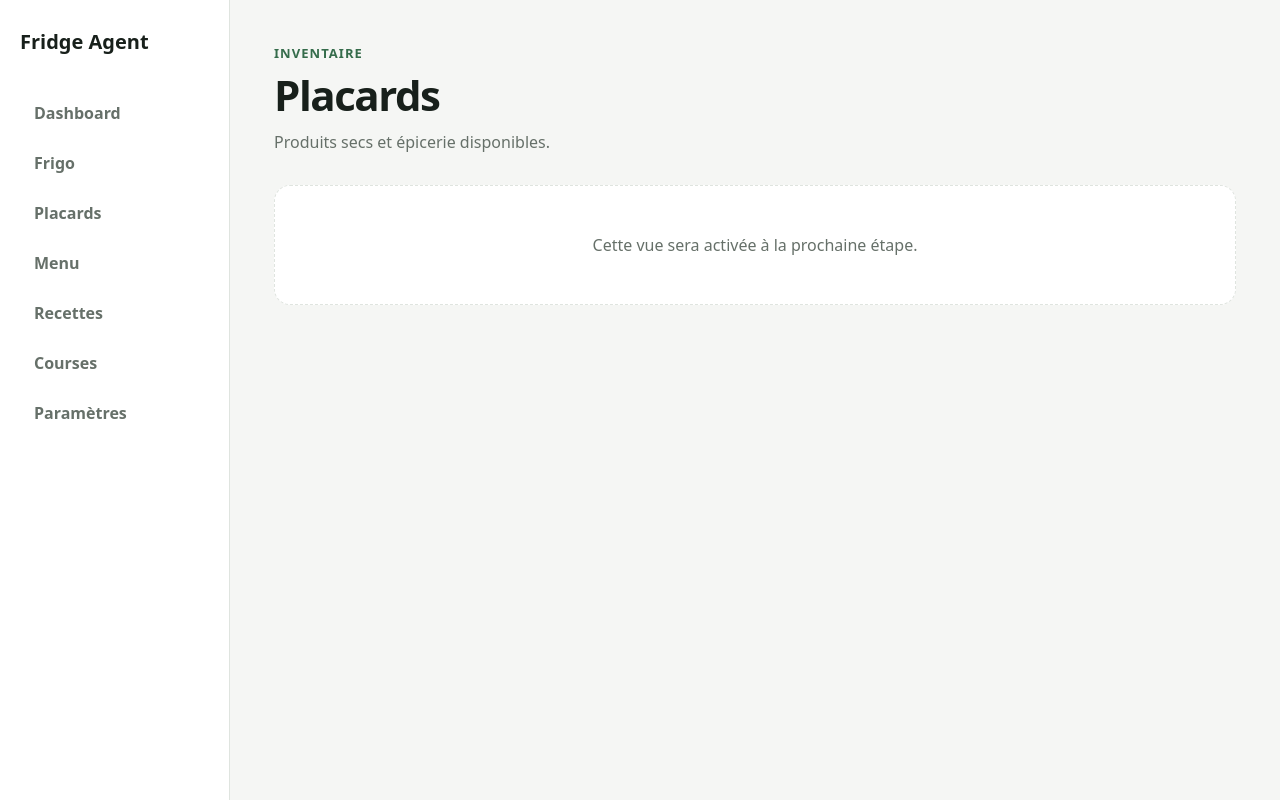
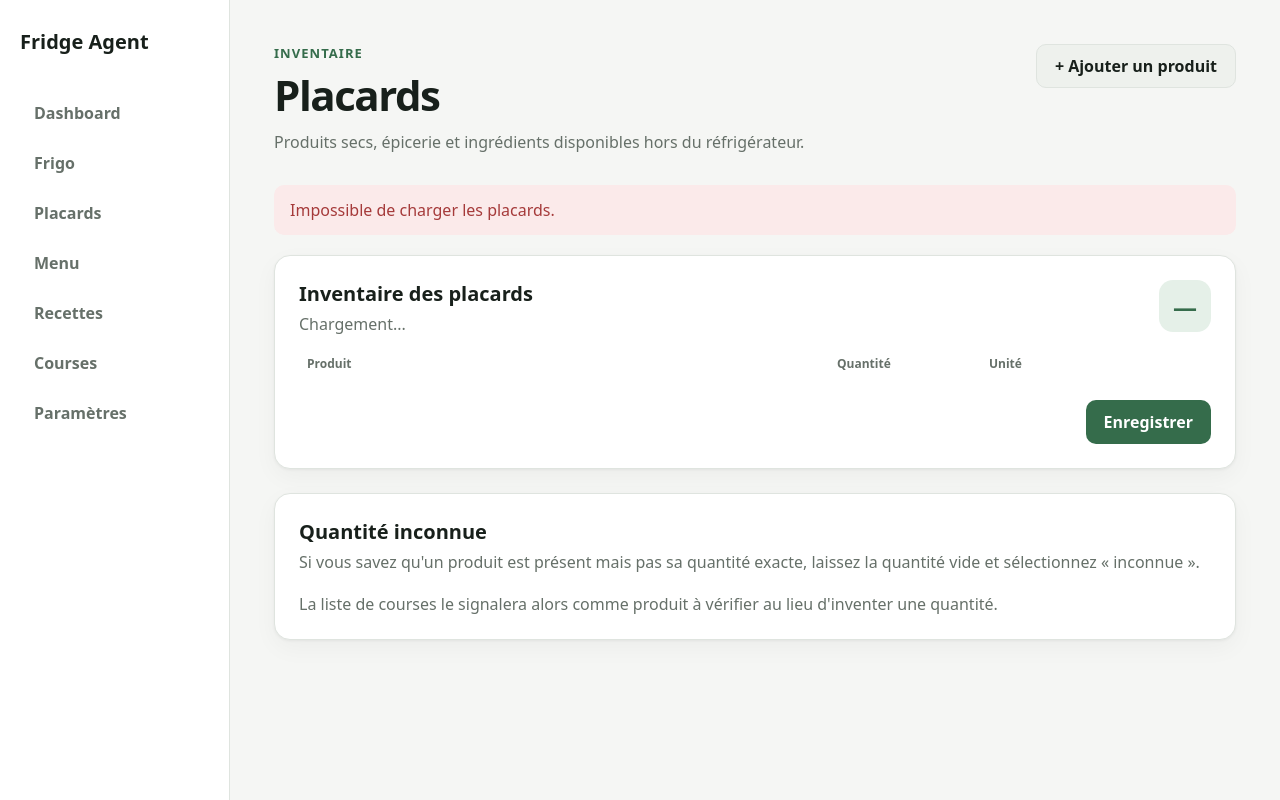
Before and after one commit to minicarpet/fridge-agent, a Python web app: template src/fridge_agent/templates/pantry.html in a window 1280 px wide. Run offline with Jinja, Linux system fonts and the light colour scheme; the template is opened without the code that fills it, so the values that code supplies are empty.

Commit message:
feat: add pantry page

```diff
--- a/src/fridge_agent/static/css/app.css
+++ b/src/fridge_agent/static/css/app.css
@@ -518,6 +518,19 @@
     .review-actions .button {
         width: 100%;
     }
+
+    .pantry-header {
+        display: none;
+    }
+
+
+    .pantry-item {
+        grid-template-columns:
+            minmax(0, 1fr)
+            110px
+            130px
+            42px;
+    }
 }
 
 
@@ -539,6 +552,33 @@
     .photo-preview {
         grid-template-columns:
             repeat(2, 1fr);
+    }
+
+    .pantry-item {
+        grid-template-columns:
+            1fr
+            1fr;
+    }
+
+
+    .pantry-item > :first-child {
+        grid-column: 1 / -1;
+    }
+
+
+    .pantry-footer {
+        flex-direction: column;
+        align-items: stretch;
+    }
+
+
+    .pantry-footer .button {
+        width: 100%;
+    }
+
+
+    .unsaved-indicator {
+        text-align: center;
     }
 }
 
@@ -919,3 +959,87 @@
     color: #725300;
     background: #fff4cc;
 }
+
+.alert.success {
+    color: var(--primary);
+    background: var(--primary-soft);
+}
+
+
+.pantry-header,
+.pantry-item {
+    display: grid;
+
+    grid-template-columns:
+        minmax(220px, 2fr)
+        140px
+        160px
+        42px;
+
+    gap: 12px;
+
+    align-items: center;
+}
+
+
+.pantry-header {
+    padding: 0 8px 8px;
+
+    color: var(--text-secondary);
+
+    font-size: 12px;
+    font-weight: 700;
+}
+
+
+.pantry-item {
+    margin-bottom: 8px;
+    padding: 8px;
+
+    background: var(--surface-secondary);
+
+    border-radius: 10px;
+}
+
+
+.pantry-item input,
+.pantry-item select {
+    width: 100%;
+    min-height: 40px;
+
+    padding: 8px 10px;
+
+    color: var(--text);
+    background: var(--surface);
+
+    border:
+        1px solid var(--border);
+
+    border-radius: 8px;
+
+    font: inherit;
+}
+
+
+.pantry-footer {
+    display: flex;
+
+    align-items: center;
+    justify-content: flex-end;
+
+    gap: 18px;
+
+    margin-top: 20px;
+}
+
+
+.unsaved-indicator {
+    color: var(--text-secondary);
+
+    font-size: 13px;
+}
+
+
+.pantry-help {
+    margin-top: 24px;
+}
--- /dev/null
+++ b/src/fridge_agent/static/js/pantry.js
@@ -0,0 +1,447 @@
+const PANTRY_UNITS = [
+    "piece",
+    "g",
+    "kg",
+    "ml",
+    "l",
+    "pack",
+    "bottle",
+    "jar",
+    "can",
+    "unknown"
+];
+
+
+const PANTRY_UNIT_LABELS = {
+    piece: "pièce",
+    g: "g",
+    kg: "kg",
+    ml: "ml",
+    l: "l",
+    pack: "paquet",
+    bottle: "bouteille",
+    jar: "bocal",
+    can: "boîte",
+    unknown: "inconnue"
+};
+
+
+let pantryItems = [];
+let pantryDirty = false;
+
+
+const itemsContainer =
+    document.getElementById("pantry-items");
+
+const countElement =
+    document.getElementById("pantry-count");
+
+const summaryElement =
+    document.getElementById("pantry-summary");
+
+const emptyElement =
+    document.getElementById("pantry-empty");
+
+const errorElement =
+    document.getElementById("pantry-error");
+
+const successElement =
+    document.getElementById("pantry-success");
+
+const dirtyElement =
+    document.getElementById("pantry-dirty");
+
+const saveButton =
+    document.getElementById("save-pantry");
+
+
+function escapeHtml(value) {
+    const div =
+        document.createElement("div");
+
+    div.textContent = value ?? "";
+
+    return div.innerHTML;
+}
+
+
+async function fetchJson(
+    url,
+    options = {}
+) {
+    const response = await fetch(
+        url,
+        options
+    );
+
+    if (!response.ok) {
+        const message =
+            await response.text();
+
+        throw new Error(
+            message ||
+            `HTTP ${response.status}`
+        );
+    }
+
+    return response.json();
+}
+
+
+function hideMessages() {
+    errorElement.hidden = true;
+    successElement.hidden = true;
+}
+
+
+function setDirty(value) {
+    pantryDirty = value;
+    dirtyElement.hidden = !value;
+}
+
+
+function unitOptions(selected) {
+    return PANTRY_UNITS
+        .map(unit => `
+            <option
+                value="${unit}"
+                ${unit === selected
+                    ? "selected"
+                    : ""}
+            >
+                ${PANTRY_UNIT_LABELS[unit]}
+            </option>
+        `)
+        .join("");
+}
+
+
+function renderPantry() {
+    itemsContainer.innerHTML = "";
+
+    countElement.textContent =
+        pantryItems.length;
+
+    summaryElement.textContent =
+        `${pantryItems.length} produits suivis`;
+
+    emptyElement.hidden =
+        pantryItems.length !== 0;
+
+    pantryItems.forEach(
+        (item, index) => {
+            const row =
+                document.createElement(
+                    "div"
+                );
+
+            row.className =
+                "pantry-item";
+
+            row.innerHTML = `
+                <input
+                    type="text"
+                    value="${escapeHtml(
+                        item.name
+                    )}"
+                    data-index="${index}"
+                    data-field="name"
+                    placeholder="Produit"
+                >
+
+                <input
+                    type="number"
+                    min="0"
+                    step="any"
+                    value="${
+                        item.quantity ?? ""
+                    }"
+                    data-index="${index}"
+                    data-field="quantity"
+                    placeholder="Quantité"
+                >
+
+                <select
+                    data-index="${index}"
+                    data-field="unit"
+                >
+                    ${unitOptions(
+                        item.unit
+                    )}
+                </select>
+
+                <button
+                    type="button"
+                    class="icon-button danger"
+                    data-delete="${index}"
+                    title="Supprimer"
+                >
+                    ×
+                </button>
+            `;
+
+            itemsContainer.appendChild(
+                row
+            );
+        }
+    );
+
+    bindPantryEditors();
+}
+
+
+function bindPantryEditors() {
+    document
+        .querySelectorAll(
+            "#pantry-items [data-field]"
+        )
+        .forEach(element => {
+            element.addEventListener(
+                "input",
+                () => {
+                    const index =
+                        Number(
+                            element.dataset.index
+                        );
+
+                    const field =
+                        element.dataset.field;
+
+                    if (
+                        field === "quantity"
+                    ) {
+                        pantryItems[
+                            index
+                        ].quantity =
+                            element.value === ""
+                                ? null
+                                : Number(
+                                    element.value
+                                );
+
+                        if (
+                            element.value === ""
+                        ) {
+                            pantryItems[
+                                index
+                            ].unit =
+                                "unknown";
+
+                            renderPantry();
+                        }
+
+                    } else {
+                        pantryItems[
+                            index
+                        ][field] =
+                            element.value;
+                    }
+
+                    setDirty(true);
+                    hideMessages();
+                }
+            );
+        });
+
+    document
+        .querySelectorAll(
+            "#pantry-items [data-delete]"
+        )
+        .forEach(button => {
+            button.addEventListener(
+                "click",
+                () => {
+                    const index =
+                        Number(
+                            button.dataset.delete
+                        );
+
+                    pantryItems.splice(
+                        index,
+                        1
+                    );
+
+                    setDirty(true);
+                    hideMessages();
+                    renderPantry();
+                }
+            );
+        });
+}
+
+
+async function loadPantry() {
+    hideMessages();
+
+    try {
+        const response =
+            await fetchJson(
+                "/api/pantry"
+            );
+
+        pantryItems =
+            response.items.map(
+                item => ({
+                    name: item.name,
+                    quantity:
+                        item.quantity,
+                    unit: item.unit
+                })
+            );
+
+        renderPantry();
+
+        setDirty(false);
+
+    } catch (error) {
+        console.error(error);
+
+        errorElement.textContent =
+            "Impossible de charger les placards.";
+
+        errorElement.hidden = false;
+    }
+}
+
+
+document
+    .getElementById(
+        "add-pantry-item"
+    )
+    .addEventListener(
+        "click",
+        () => {
+            pantryItems.push({
+                name: "",
+                quantity: null,
+                unit: "unknown"
+            });
+
+            setDirty(true);
+            hideMessages();
+            renderPantry();
+
+            const inputs =
+                itemsContainer
+                    .querySelectorAll(
+                        'input[data-field="name"]'
+                    );
+
+            inputs[
+                inputs.length - 1
+            ]?.focus();
+        }
+    );
+
+
+saveButton.addEventListener(
+    "click",
+    async () => {
+        hideMessages();
+
+        const cleanedItems =
+            pantryItems
+                .map(item => ({
+                    name:
+                        item.name.trim(),
+                    quantity:
+                        item.quantity,
+                    unit:
+                        item.unit
+                }))
+                .filter(
+                    item =>
+                        item.name !== ""
+                );
+
+        if (
+            cleanedItems.length !==
+            pantryItems.length
+        ) {
+            errorElement.textContent =
+                "Tous les produits doivent avoir un nom.";
+
+            errorElement.hidden =
+                false;
+
+            return;
+        }
+
+        for (
+            const item
+            of cleanedItems
+        ) {
+            if (
+                item.quantity === null
+            ) {
+                item.unit =
+                    "unknown";
+            }
+        }
+
+        saveButton.disabled =
+            true;
+
+        try {
+            const response =
+                await fetchJson(
+                    "/api/pantry",
+                    {
+                        method: "PUT",
+                        headers: {
+                            "Content-Type":
+                                "application/json"
+                        },
+                        body:
+                            JSON.stringify({
+                                items:
+                                    cleanedItems
+                            })
+                    }
+                );
+
+            successElement.textContent =
+                `Placards enregistrés : ` +
+                `${response.count} produits.`;
+
+            successElement.hidden =
+                false;
+
+            pantryItems =
+                cleanedItems;
+
+            setDirty(false);
+            renderPantry();
+
+        } catch (error) {
+            console.error(error);
+
+            errorElement.textContent =
+                `Impossible d'enregistrer : ` +
+                `${error.message}`;
+
+            errorElement.hidden =
+                false;
+
+        } finally {
+            saveButton.disabled =
+                false;
+        }
+    }
+);
+
+
+window.addEventListener(
+    "beforeunload",
+    event => {
+        if (!pantryDirty) {
+            return;
+        }
+
+        event.preventDefault();
+        event.returnValue = "";
+    }
+);
+
+
+loadPantry();
--- a/src/fridge_agent/templates/pantry.html
+++ b/src/fridge_agent/templates/pantry.html
@@ -16,12 +16,113 @@
         </h1>
 
         <p class="page-description">
-            Produits secs et épicerie disponibles.
+            Produits secs, épicerie et ingrédients
+            disponibles hors du réfrigérateur.
         </p>
     </div>
+
+    <button
+        type="button"
+        id="add-pantry-item"
+        class="button secondary"
+    >
+        + Ajouter un produit
+    </button>
 </header>
 
-<div class="placeholder">
-    Cette vue sera activée à la prochaine étape.
-</div>
+<div
+    id="pantry-error"
+    class="alert error"
+    hidden
+></div>
+
+<div
+    id="pantry-success"
+    class="alert success"
+    hidden
+></div>
+
+<section class="panel">
+    <div class="panel-header panel-header-row">
+        <div>
+            <h2>
+                Inventaire des placards
+            </h2>
+
+            <p id="pantry-summary">
+                Chargement...
+            </p>
+        </div>
+
+        <strong
+            class="inventory-count"
+            id="pantry-count"
+        >
+            —
+        </strong>
+    </div>
+
+    <div id="pantry-empty" hidden>
+        <div class="empty-state">
+            <strong>
+                Aucun produit enregistré
+            </strong>
+
+            <span>
+                Ajoutez les produits courants présents
+                dans vos placards.
+            </span>
+        </div>
+    </div>
+
+    <div class="pantry-header">
+        <span>Produit</span>
+        <span>Quantité</span>
+        <span>Unité</span>
+        <span></span>
+    </div>
+
+    <div id="pantry-items"></div>
+
+    <div class="pantry-footer">
+        <span
+            id="pantry-dirty"
+            class="unsaved-indicator"
+            hidden
+        >
+            Modifications non enregistrées
+        </span>
+
+        <button
+            type="button"
+            id="save-pantry"
+            class="button primary"
+        >
+            Enregistrer
+        </button>
+    </div>
+</section>
+
+<section class="panel pantry-help">
+    <div class="panel-header">
+        <h2>
+            Quantité inconnue
+        </h2>
+
+        <p>
+            Si vous savez qu'un produit est présent mais
+            pas sa quantité exacte, laissez la quantité
+            vide et sélectionnez « inconnue ».
+        </p>
+    </div>
+
+    <p class="page-description">
+        La liste de courses le signalera alors comme
+        produit à vérifier au lieu d'inventer une quantité.
+    </p>
+</section>
 {% endblock %}
+
+{% block scripts %}
+<script src="/static/js/pantry.js"></script>
+{% endblock %}
```
